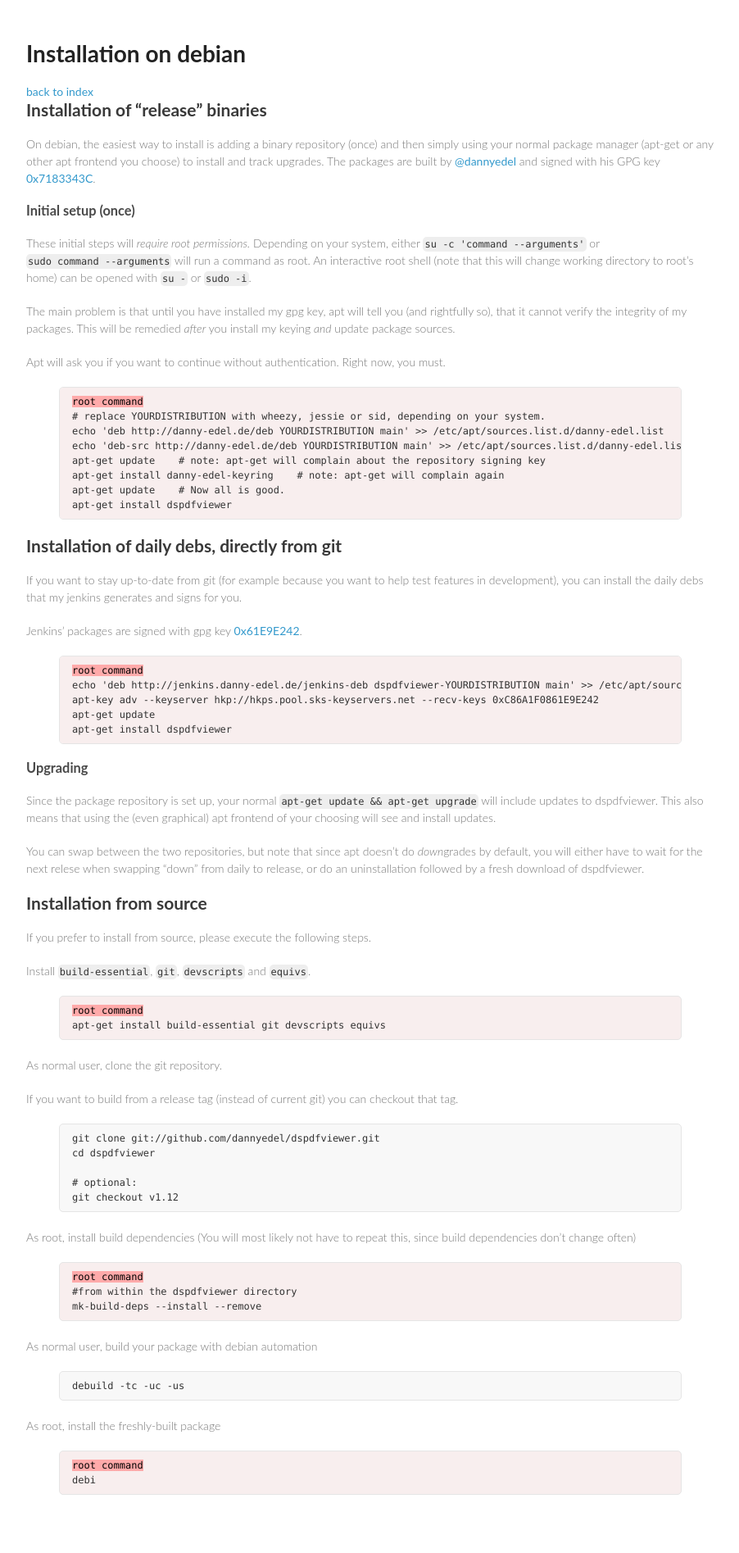
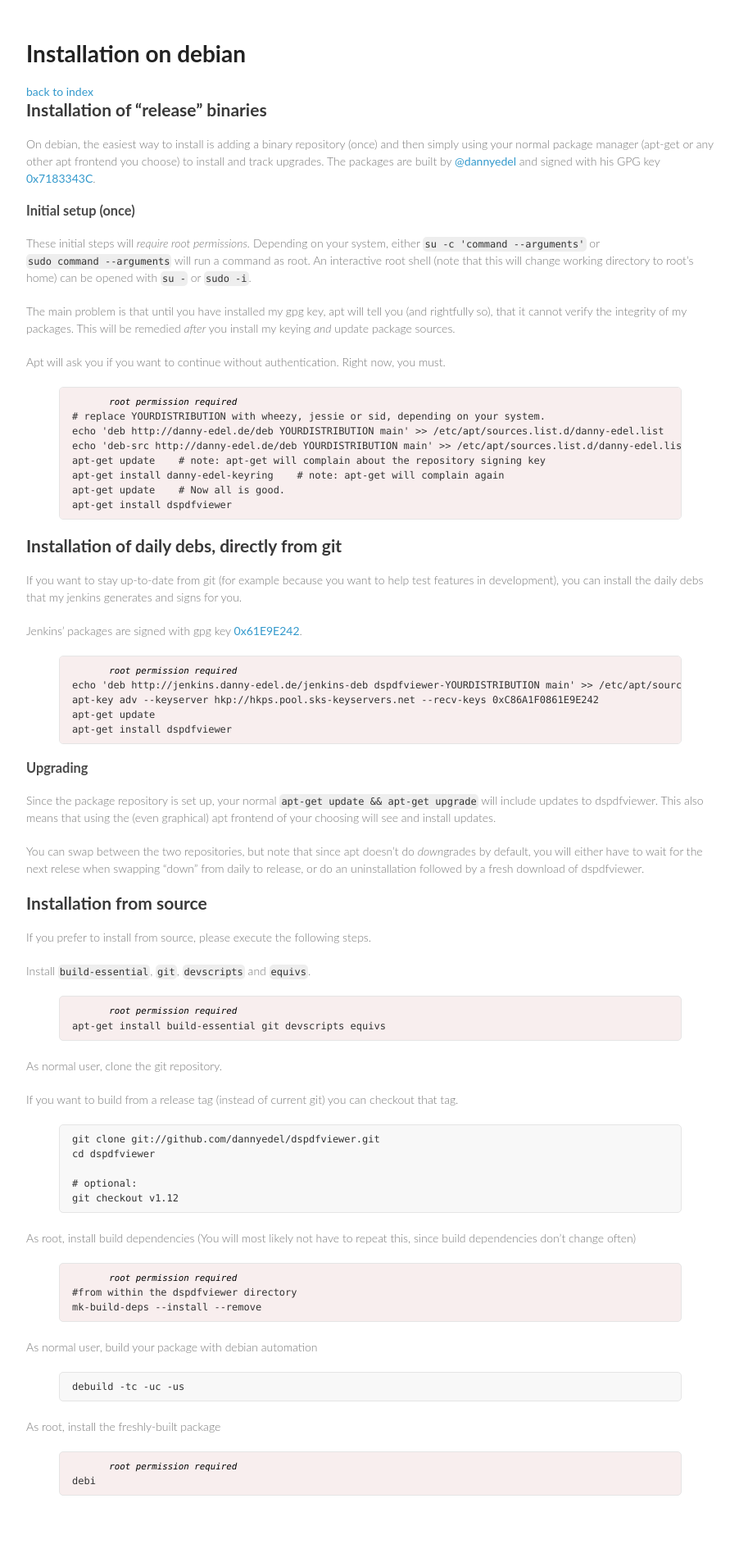
Before and after one commit to dannyedel/dspdfviewer, a Jekyll site: the page built from installation/debian.md, in a window 1280 px wide. Shown: the whole page at 82% size, without its empty margins (188-1090 px from the left). Built offline with Jekyll 4.4.1, drawn with Linux system fonts in a browser that asks for light colours.

Commit message:
Make root permission required better visible

```diff
--- a/css/styles.css
+++ b/css/styles.css
@@ -8,8 +8,13 @@
 }
 
 div.root code::before {
-	content: 'root command\A';
-	background-color: #faa;
+	content: 'root permission required\A';
+	font-style: italic;
+	font-size: 90%;
+	padding: 2px;
+	border: thin #888;
+	border-radius: 4px;
+	margin-left: 4em;
 	color: black;
 }
 
```
